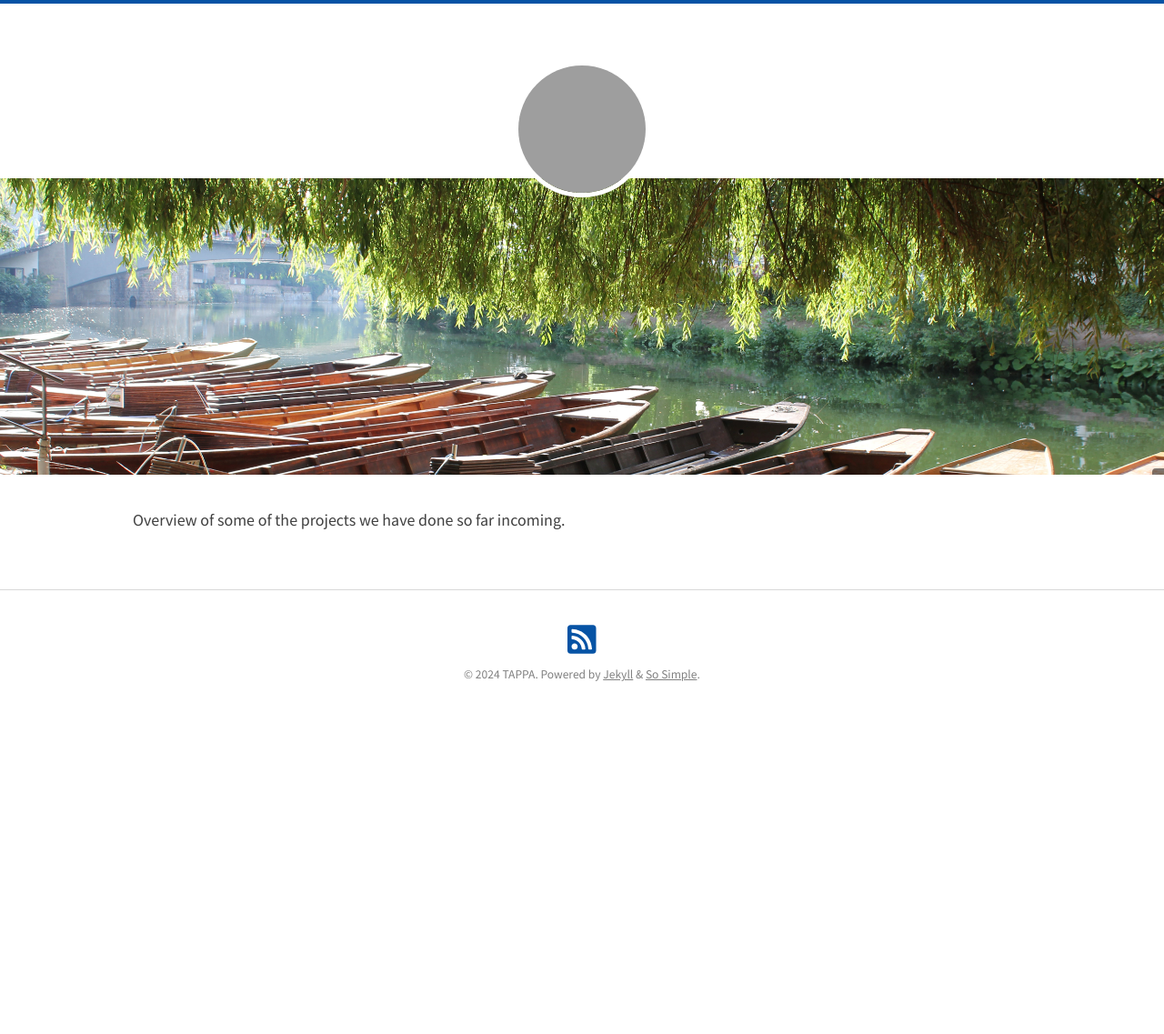
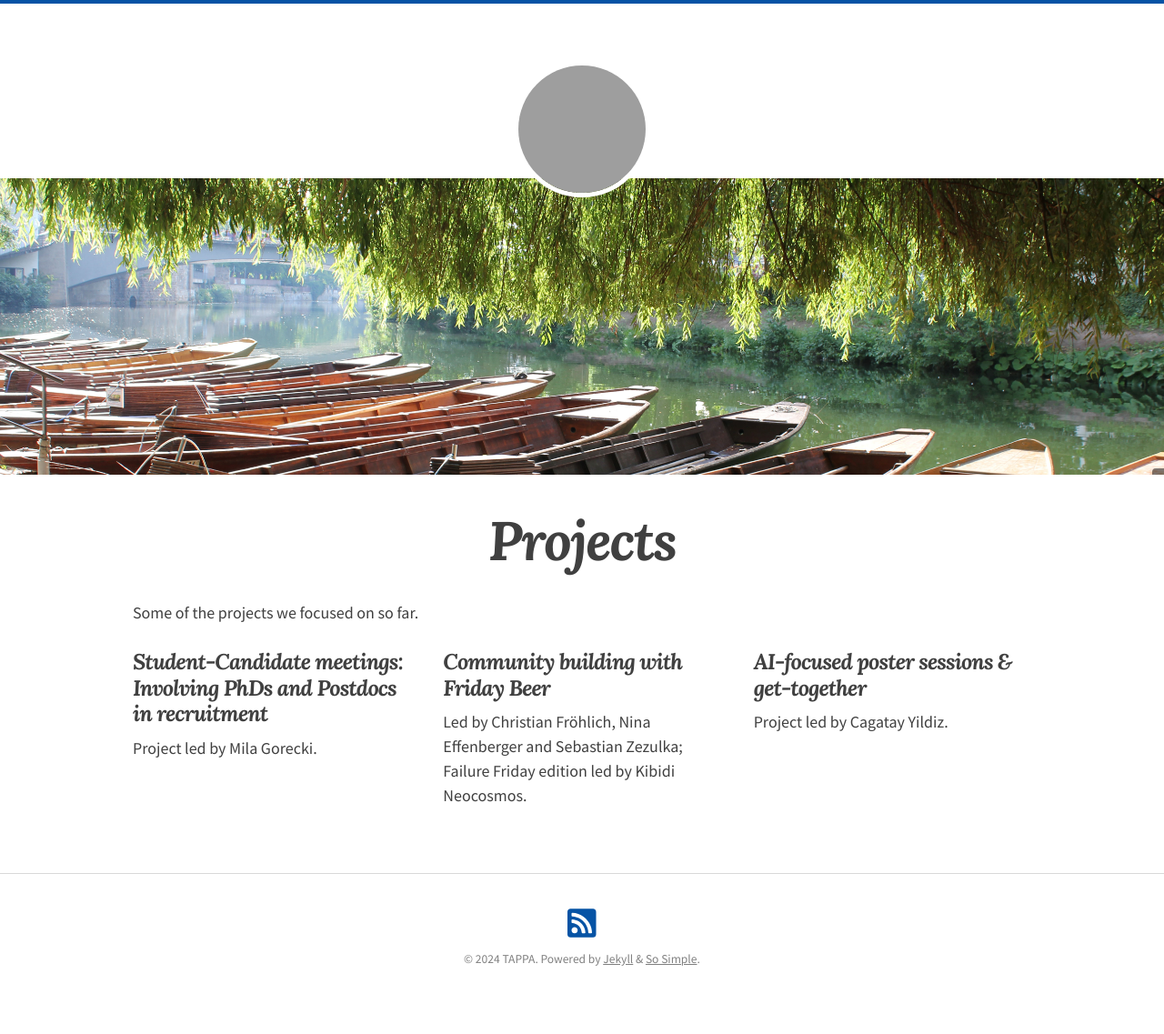
Before and after one commit to tappa-org/tappa-org.github.io, a Jekyll site: the page built from projects.md, in a window 1280 px wide. Shown: the whole page at 91% size. Built offline with Jekyll 4.4.1, drawn with Linux system fonts in a browser that asks for light colours; nearby versions of some CDN libraries; before the commit the page ends 900 px from its top, so only the background shows below that; grey boxes are pictures that could not be loaded.

Commit message:
projects added

```diff
--- a/_config.yml
+++ b/_config.yml
@@ -98,6 +98,12 @@ search_full_content: false # can have performance implications for large sites
 # category_archive_path: "/categories/#"
 # tag_archive_path: "/tags/#"
 
+# Collections
+collections:
+  projects:
+    output: true
+    permalink: /:collection/:path/
+
 # Front Matter Defaults
 defaults:
   # Posts defaults
@@ -107,6 +113,14 @@ defaults:
     values:
       layout: post
       share: false
+  # Posts defaults
+  - scope:
+      path: "_projects"
+      type: projects
+    values:
+      layout: post
+      share: false
+
 
 # Site Author
 author:
--- a/_includes/documents-collection.html
+++ b/_includes/documents-collection.html
@@ -1,5 +1,6 @@
 {% assign entries = site[include.collection] %}
 
+{% if entries %}
   {% if include.sort_by == 'title' %}
     {% if include.sort_order == 'reverse' %}
       {% assign entries = entries | sort: 'title' | reverse %}
--- /dev/null
+++ b/_projects/candidate_meetings.md
@@ -0,0 +1,7 @@
+---
+title: "Student-Candidate meetings: Involving PhDs and Postdocs in recruitment"
+---
+
+Project led by Mila Gorecki.
+
+As the AI Center representative, Mila was tasked with organizing meetings between faculty candidates and PhD students. TAPPA was central in spreading the word and many of our members participated in those meetings, and our feedback was passed onto the deciding committee. It was empowering to involve PhDs in decision making processes that are of consequence to us all.
--- /dev/null
+++ b/_projects/friday_beer.md
@@ -0,0 +1,9 @@
+---
+title: "Community building with Friday Beer"
+---
+
+Led by Christian Fröhlich, Nina Effenberger and Sebastian Zezulka; Failure Friday edition led by Kibidi Neocosmos.
+
+Every two weeks we had two short talks followed by drinks and pretzels. This was a community favorite attracting many people for scientific and informal networking. Every 3 or 4 months, the Failure Friday edition took place, with 2-3 talks (10 minutes each) by PIs and Postdocs about their experience with failure in their academic career.
+
+Since the organizers are nearing graduation, TAPPA is actively looking for new organizers who can continue this tradition.
--- /dev/null
+++ b/_projects/poster_session.md
@@ -0,0 +1,7 @@
+---
+title: "AI-focused poster sessions & get-together"
+---
+
+Project led by Cagatay Yildiz.
+
+Cagatay has been organizing poster sessions two times a year where members of the Tübingen AI scene can present their newly published work. Active discussions with TAPPA members are shaping future events, making them more appealing to a wider audience  and encouraging the presentation of work that is in the making.
--- a/projects.md
+++ b/projects.md
@@ -1,12 +1,13 @@
 ---
+title: Projects
 layout: collection
 image:
   path: /images/neckar.jpg
   thumbnail: /images/neckar.jpg
   caption: "" #"Punting boats at the Neckar front. Photo credit: Mila"
-# title: Projects
-# permalink: /Projects/
+# permalink: /projects/
+collection: projects
 entries_layout: grid #list
 ---
 
-Overview of some of the projects we have done so far incoming.
+Some of the projects we focused on so far.
```
Also changed, not shown: other parts of _includes/documents-collection.html (+4 -0 lines). Lines whose indentation alone changed are shown as unchanged.
